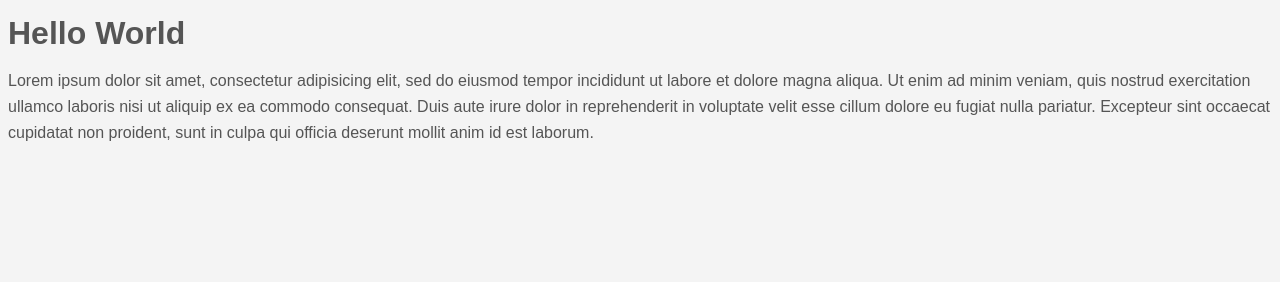
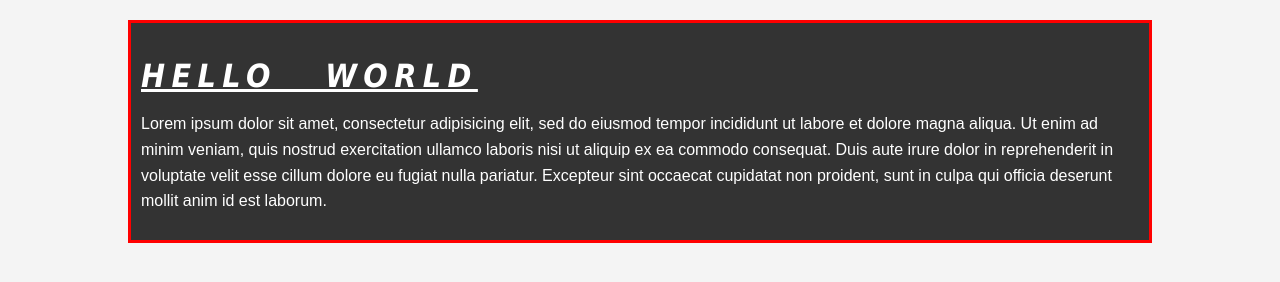
Before and after one commit to VarXIsNotEqualY/CSS-basics, a plain HTML site: page index.html in a window 1280 px wide. Drawn offline with Linux system fonts and the light colour scheme.

Commit message:
Added some styling

```diff
--- a/index.html
+++ b/index.html
@@ -5,6 +5,8 @@
 	<link rel="stylesheet" type="text/css" href="style.css">
 </head>
 <body>
+	<div class="container">
+		<div class="box-1">
 			<h1>Hello World</h1>
 			<p>Lorem ipsum dolor sit amet, consectetur adipisicing elit, sed do eiusmod
 			tempor incididunt ut labore et dolore magna aliqua. Ut enim ad minim veniam,
@@ -12,5 +14,7 @@
 			consequat. Duis aute irure dolor in reprehenderit in voluptate velit esse
 			cillum dolore eu fugiat nulla pariatur. Excepteur sint occaecat cupidatat non
 			proident, sunt in culpa qui officia deserunt mollit anim id est laborum.</p>
+		</div>
+	</div>
 </body>
 </html>
--- a/style.css
+++ b/style.css
@@ -8,4 +8,28 @@ body{
 	font: normal Arial, Helvetica, sans-serif;
 
 	line-height:1.6em;
+	margin:0;
 }
+
+.container{
+	width:80%;
+	margin:auto;
+}
+
+.box-1{
+	background-color: #333;
+	color:white;
+	border:3px red solid;
+	padding:20px 10px 10px 10px;
+	margin-top:20px;
+}
+
+.box-1 h1{
+	font-family: Tahoma;
+	font-weight: 800;
+	font-style: italic;
+	text-decoration:underline;
+	text-transform: uppercase;
+	letter-spacing:0.2em;
+	word-spacing: 1em;
+}
```
Lines whose indentation alone changed are shown as unchanged.
